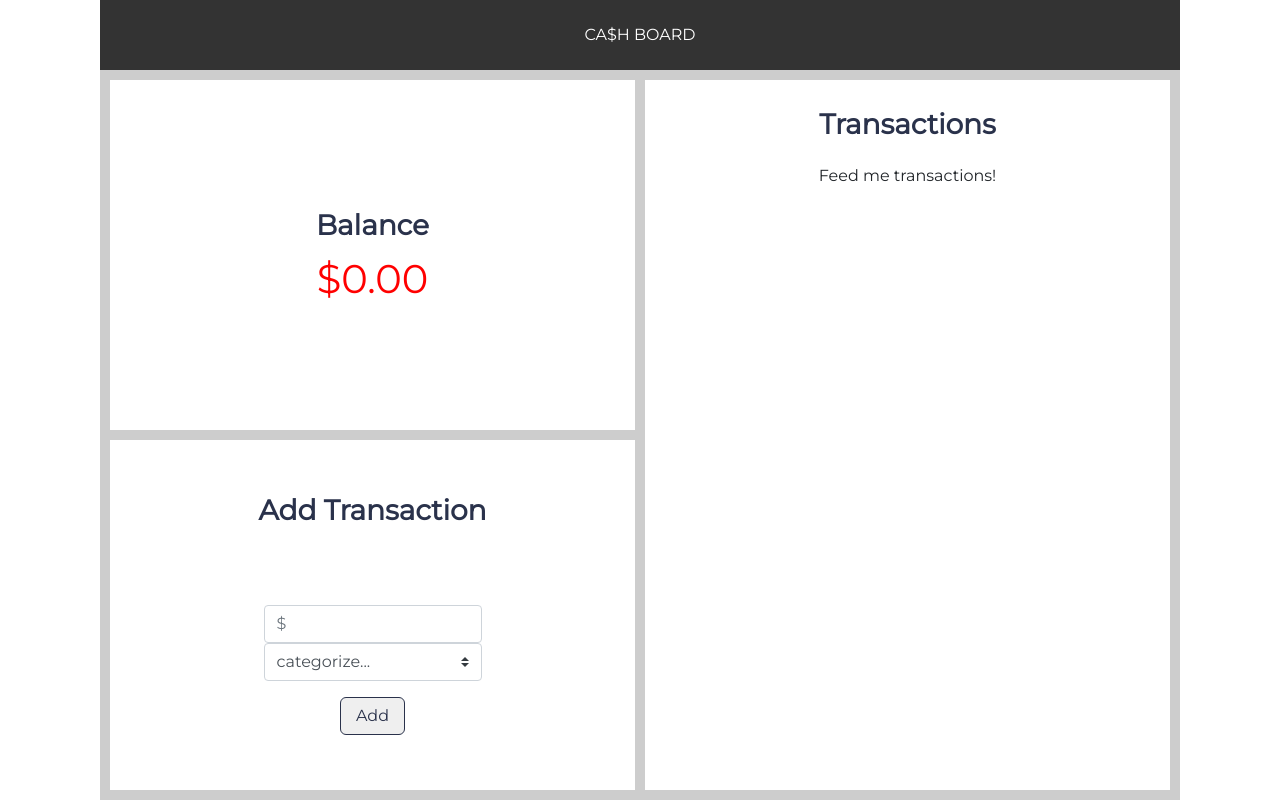
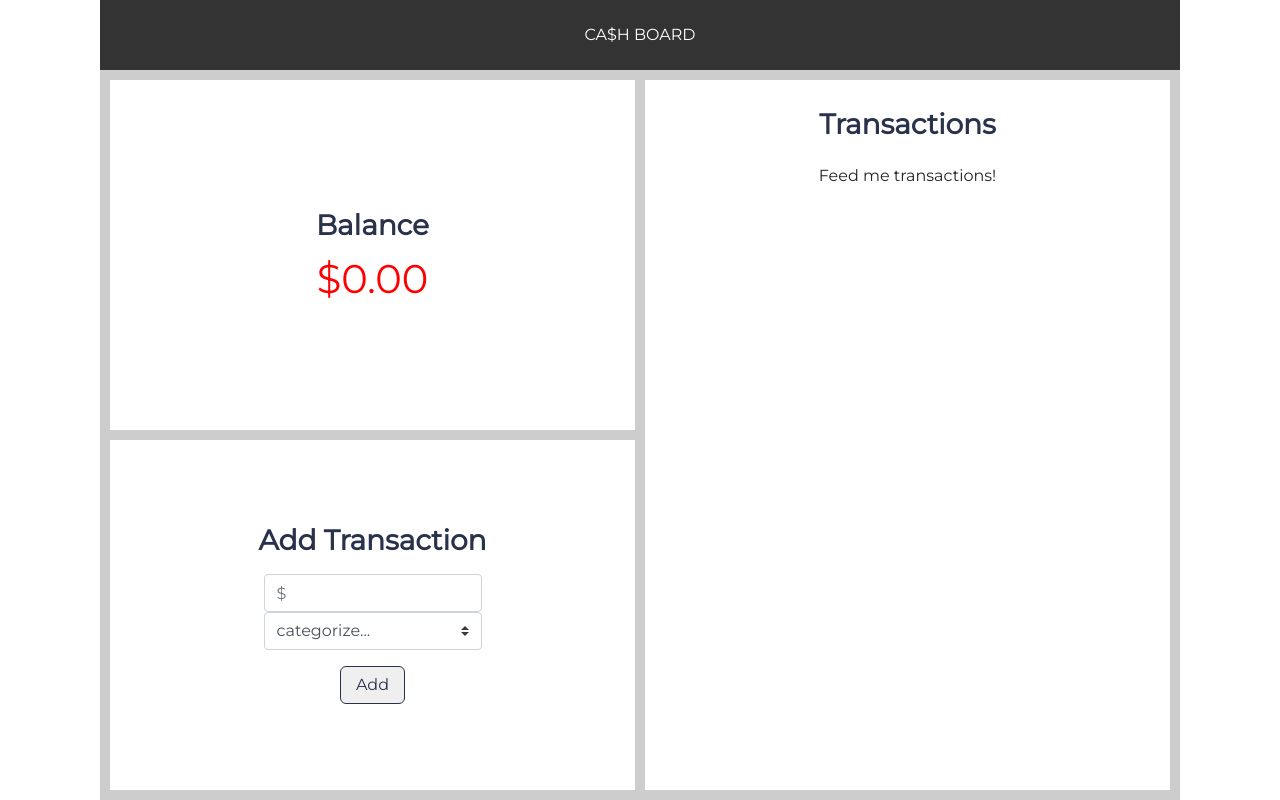
Before and after one commit to MdotB/project-4-react, a React (Create React App) app: page / in a window 1280 px wide. Built offline with nearby package versions, Linux system fonts and the light colour scheme; no server answers.

Commit message:
center flex-spacing on AddTransaction component

```diff
--- a/src/Components/AddTransaction/AddTransaction.css
+++ b/src/Components/AddTransaction/AddTransaction.css
@@ -4,7 +4,7 @@
     display: flex;
     text-align: center;
     flex-direction: column;
-    justify-content: space-around;
+    justify-content: center;
     align-items: center;
 
 }
@@ -12,7 +12,7 @@
     font-family: 'Montserrat', sans-serif;
     color: #2A324B;
     font-weight: 600;
-    margin-bottom: 10px;
+    margin-bottom: 20px;
     font-size: 28px;
 }
 .AddTransaction-flex-wrapper {
```
